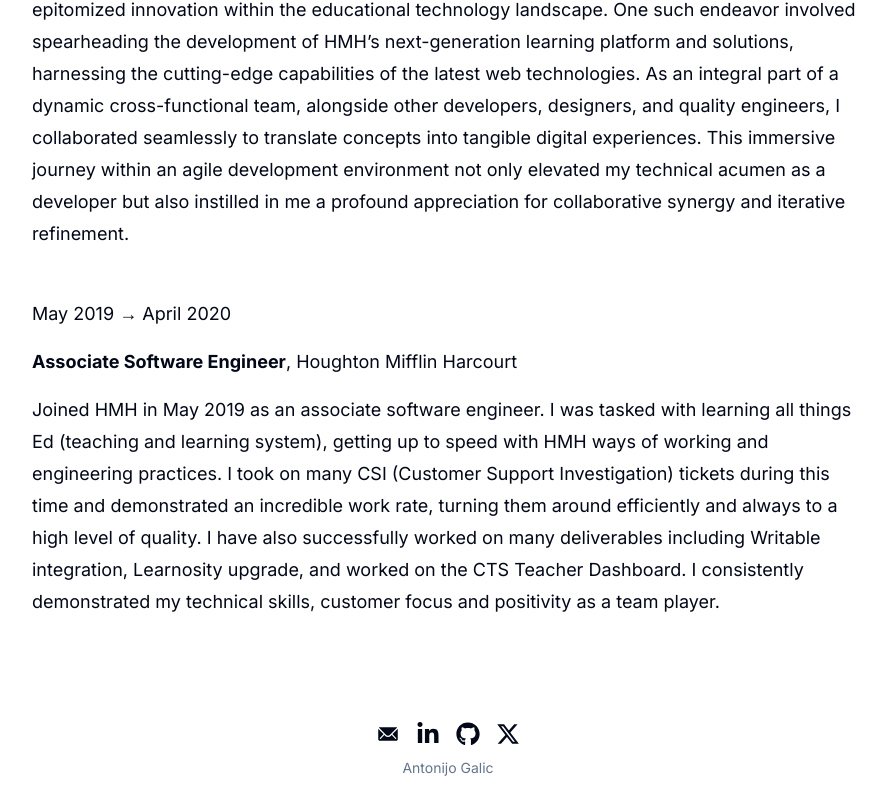
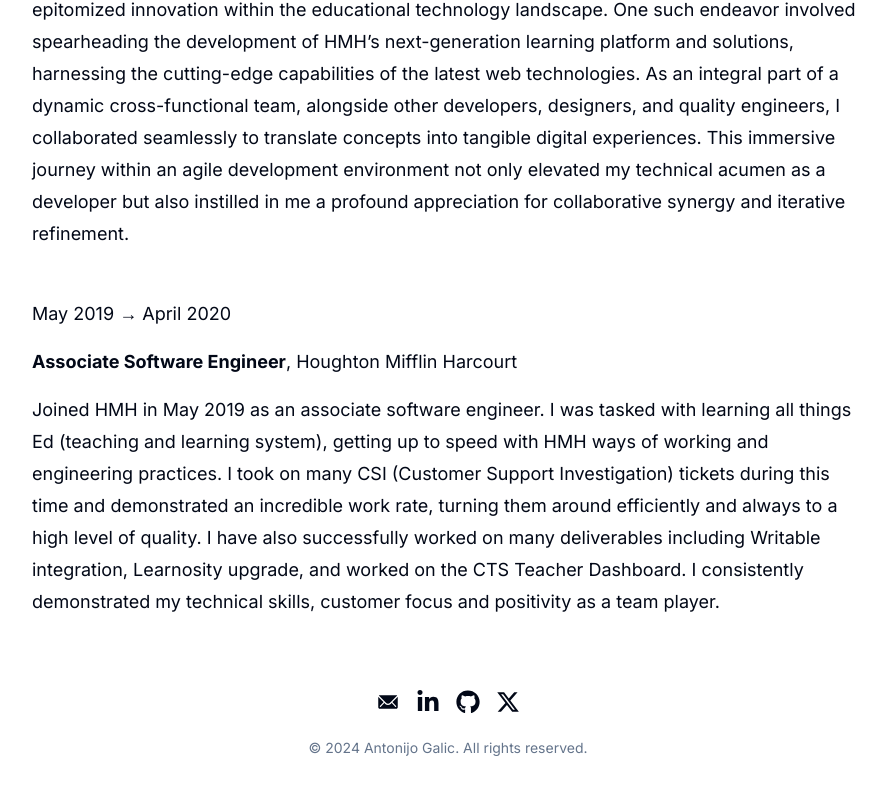
Before and after one commit to Galiant/NextJSBlogPortfolio, a Next.js app: page /about in a window 1280 px wide. Shown: the part 1220-2030 px from the top of the page, without its empty margins (192-1078 px from the left). Built offline with nearby package versions, Linux system fonts and the light colour scheme; no server answers.

Commit message:
Adding Hero component

```diff
--- a/app/page.tsx
+++ b/app/page.tsx
@@ -1,43 +1,13 @@
 import { posts } from '#site/content';
+import { Hero } from '@/components/hero';
 import { PostItem } from '@/components/postItem';
-import { buttonVariants } from '@/components/ui/button';
-import { siteConfig } from '@/config/site';
-import { cn, sortPosts } from '@/lib/utils';
-import Link from 'next/link';
+import { sortPosts } from '@/lib/utils';
 
 export default function Home() {
   const latestPosts = sortPosts(posts).slice(0, 5);
   return (
     <>
-      <section className='space-y-6 pb-8 pt-6 md:pb-12 md:mt-10 lg:py-32'>
-        <div className='container flex flex-col gap-4 text-center'>
-          <h1 className='text-3xl sm:text-5xl md:text-6xl lg:text-7xl font-black text-balance'>
-            Hello, I&apos;m Antonijo
-          </h1>
-          <p className='max-w-[42rem] mx-auto text-muted-foreground sm:text-xl text-balance'>
-            Welcome to my corner of the digital world
-          </p>
-          <div className='flex flex-col gap-4 justify-center sm:flex-row'>
-            <Link
-              href='/blog'
-              className={cn(buttonVariants({ size: 'lg' }), 'w-full sm:w-fit')}
-            >
-              View my blog
-            </Link>
-            <Link
-              href={`mailto:${siteConfig.email}`}
-              target='_blank'
-              rel='noreferrer'
-              className={cn(
-                buttonVariants({ variant: 'outline', size: 'lg' }),
-                'w-full sm:w-fit'
-              )}
-            >
-              Get in touch
-            </Link>
-          </div>
-        </div>
-      </section>
+      <Hero />
       <section className='container max-w-4xl py-6 lg:py-10 flex flex-col space-y-6 mt-60'>
         <h2 className='text-3xl sm:text-5xl md:text-6xl lg:text-7xl font-black text-center'>
           Latest Posts
--- /dev/null
+++ b/components/hero.tsx
@@ -0,0 +1,38 @@
+import { siteConfig } from '@/config/site';
+import { cn } from '@/lib/utils';
+import Link from 'next/link';
+import { buttonVariants } from './ui/button';
+
+export function Hero() {
+  return (
+    <section className='space-y-6 pb-8 pt-32 md:pb-12 md:mt-10 lg:py-32'>
+      <div className='container flex flex-col gap-4 text-center'>
+        <h1 className='text-3xl sm:text-5xl md:text-6xl lg:text-7xl font-black text-balance'>
+          Hello, I&apos;m Antonijo
+        </h1>
+        <p className='max-w-[42rem] mx-auto text-muted-foreground sm:text-xl text-balance'>
+          Welcome to my corner of the digital world
+        </p>
+        <div className='flex flex-col gap-4 justify-center sm:flex-row'>
+          <Link
+            href='/blog'
+            className={cn(buttonVariants({ size: 'lg' }), 'w-full sm:w-fit')}
+          >
+            View blog
+          </Link>
+          <Link
+            href={`mailto:${siteConfig.email}`}
+            target='_blank'
+            rel='noreferrer'
+            className={cn(
+              buttonVariants({ variant: 'outline', size: 'lg' }),
+              'w-full sm:w-fit'
+            )}
+          >
+            Get in touch
+          </Link>
+        </div>
+      </div>
+    </section>
+  );
+}
--- a/components/postItem.tsx
+++ b/components/postItem.tsx
@@ -22,7 +22,7 @@
   return (
     <article className='flex flex-col gap-2 border-border border-b py-3'>
       <div>
-        <h2 className='text-2xl font-bold'>
+        <h2 className='text-2xl font-bold hover:underline'>
           <Link href={'/' + slug}>{title}</Link>
         </h2>
       </div>
--- a/components/siteFooter.tsx
+++ b/components/siteFooter.tsx
@@ -5,8 +5,8 @@
 export function SiteFooter() {
   return (
     <footer>
-      <div className='mb-6 mt-14 flex flex-col items-center'>
-        <div className='mb-3 flex space-x-4'>
+      <div className='mb-6 mt-6 flex flex-col items-center'>
+        <div className='mb-6 flex space-x-4'>
           <a
             target='_blank'
             rel='noreferrer'
@@ -28,8 +28,8 @@
             <FaXTwitter size={24} />
           </a>
         </div>
-        <div className='mb-2 flex space-x-2 text-sm text-muted-foreground'>
-          {siteConfig.author}
+        <div className='mb-6 flex space-x-2 text-sm text-muted-foreground'>
+          &copy; 2024 {siteConfig.author}. All rights reserved.
         </div>
       </div>
     </footer>
```
